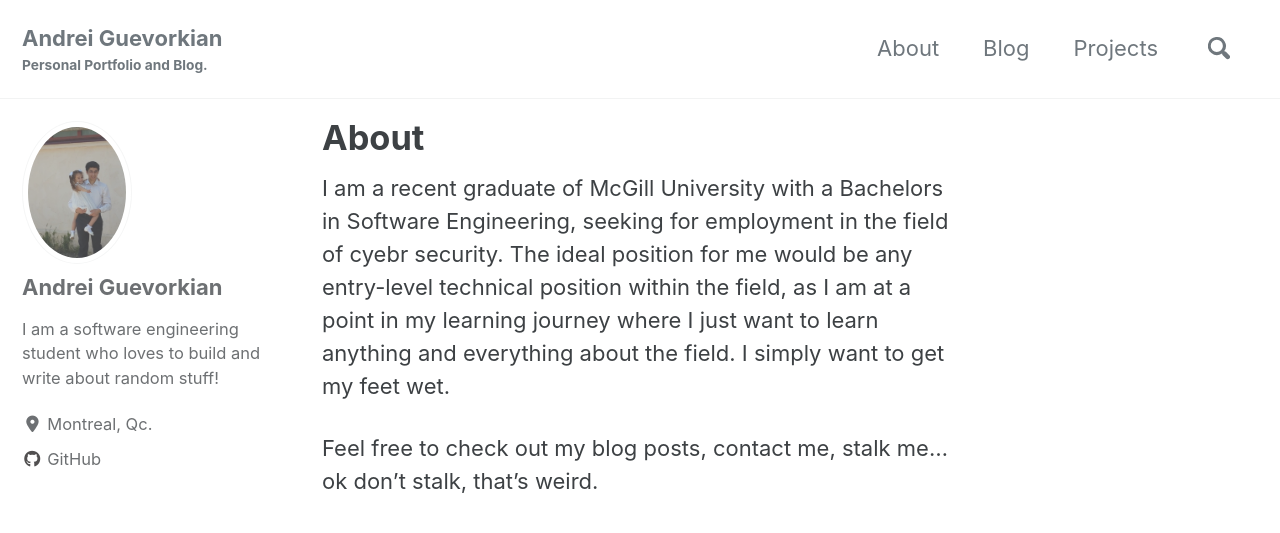
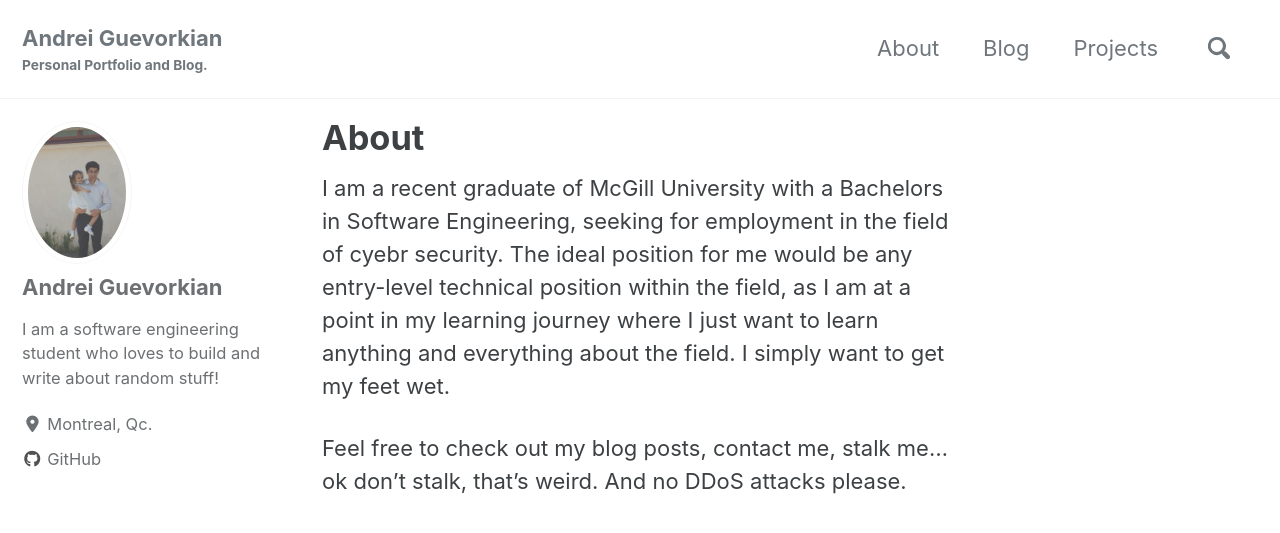
Before and after one commit to andreigue/andreigue.github.io, a Jekyll site: the page built from _pages/about.md, in a window 1280 px wide and 900 px high. Shown: the top 533 px of the window. Built offline with Jekyll 4.4.1, drawn with Linux system fonts in a browser that asks for light colours; cached includes are drawn as plain includes; nearby versions of some CDN libraries.

Commit message:
modified about page

```diff
--- a/_pages/about.md
+++ b/_pages/about.md
@@ -7,4 +7,4 @@ permalink: /about/
 
 I am a recent graduate of McGill University with a Bachelors in Software Engineering, seeking for employment in the field of cyebr security. The ideal position for me would be any entry-level technical position within the field, as I am at a point in my learning journey where I just want to learn anything and everything about the field. I simply want to get my feet wet.
 
-Feel free to check out my blog posts, contact me, stalk me... ok don't stalk, that's weird.
+Feel free to check out my blog posts, contact me, stalk me... ok don't stalk, that's weird. And no DDoS attacks please.
```
